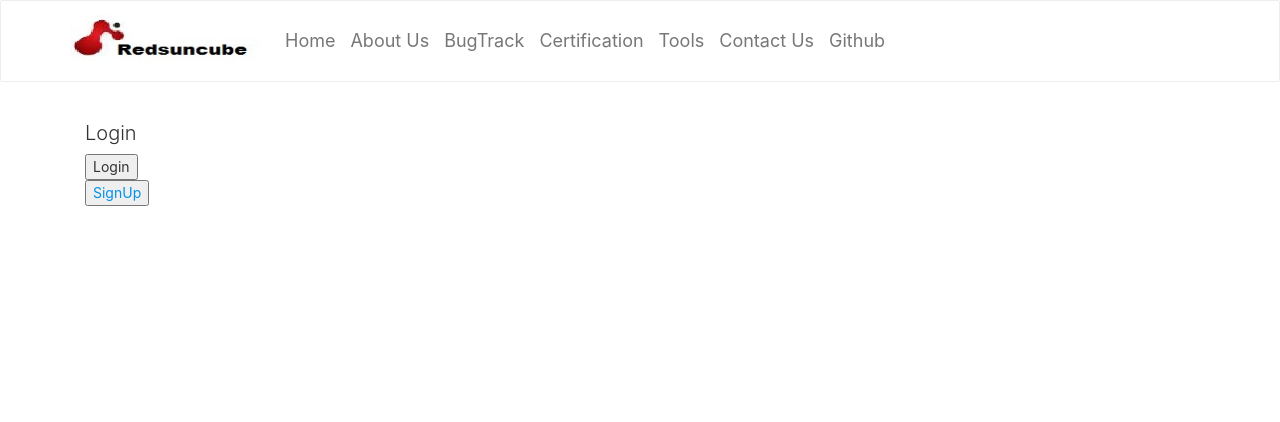
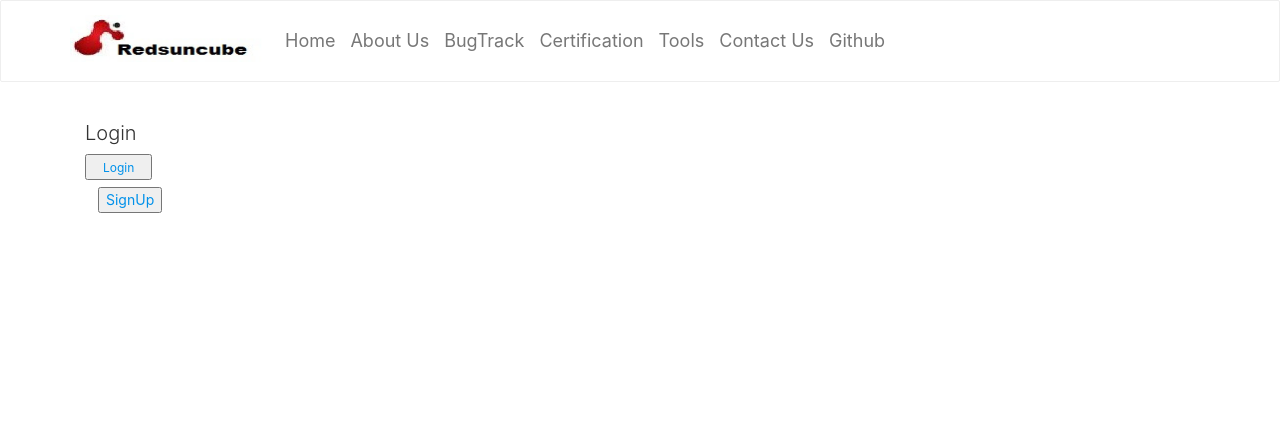
Before and after one commit to rscbugtrack/rscpro, a Django app: template templates/registration/cert_app_login.html in a window 1280 px wide. Shown: the top 422 px of the page. Run offline with Django 3.2, Linux system fonts and the light colour scheme; the template is opened without the code that fills it: most values are stand-ins (such as "Sample title", 1, 10 or a date in 2020); some libraries are stand-ins or nearby versions.

Commit message:
signup worked with url..

```diff
--- a/templates/registration/cert_app_login.html
+++ b/templates/registration/cert_app_login.html
@@ -11,9 +11,17 @@
   <form method="post" action="." class="form-signin">
     {% csrf_token %}
     {{ form.as_p }}
-    <button type="submit">Login</button>
+    <button type="submit"><a href="" class="btn-sm">Login  </a> </button>
   </form>
-    <button type="button"><a href="{% url 'signup' %}">SignUp </a> </button>
+
+  <div>
+
+      <a href="{% url 'signup' %}" class="btn">
+        <button>SignUp</button>
+      </a>
+  </div>
+
+
 
 
 
```
